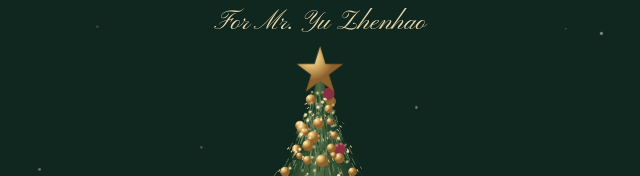
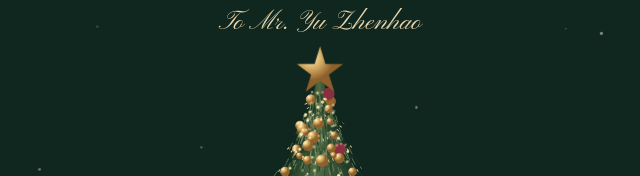
Before and after one commit to fanyu261-max/miss-summer, a plain HTML site: page yu-zhenhao.html in a window 1280 px wide. Shown: the part 191-367 px from the top of the page, 320-960 px from the left. Drawn offline with Linux system fonts and the light colour scheme.

Commit message:
Unify the salutation on Yu Zhenhao’s original cover

```diff
--- a/yu-zhenhao.html
+++ b/yu-zhenhao.html
@@ -2,7 +2,7 @@
 <meta name="description" content="A little Christmas surprise from Miss Summer.">
 <meta property="og:type" content="website">
 <meta property="og:title" content="圣诞小惊喜">
-<meta property="og:description" content="Miss Summer 写给虞振豪先生的一封冬日来信。">
+<meta property="og:description" content="夏日小姐写给虞振豪先生的一封冬日来信。">
 <meta property="og:url" content="https://fanyu261-max.github.io/miss-summer/yu-zhenhao.html">
 <meta property="og:image" content="https://fanyu261-max.github.io/miss-summer/christmas-surprise.png">
 <meta property="og:image:width" content="600">
@@ -166,7 +166,7 @@ html:is(:lang(zh),:lang(ja),:lang(ko)) .sign-off{font-size:17px}
   <span class="language-more"><select id="card-language" aria-label="Choose card language">
     <option value="en">English</option><option value="zh">中文</option><option value="ja">日本語</option><option value="ko">한국어</option><option value="fr">Français</option><option value="it">Italiano</option><option value="es">Español</option><option value="de">Deutsch</option>
   </select></span>
-</div><div class="snow" aria-hidden="true"></div><section class="active"><small data-copy="edition">CHRISTMAS CORRESPONDENCE · 2026</small><h1 class="script" data-copy="title">A Winter Letter</h1><div class="script" style="font-size:27px" data-copy="recipient">For Mr. Yu Zhenhao</div><div class="treeholder" role="img" aria-label="A lit Christmas tree with wrapped Christmas presents."></div><button class="env" type="button" aria-label="Open the letter for Yu Zhenhao" onclick="startMusic();playEnvelopeSound();page(1)"><span class="seal script" aria-hidden="true">S</span><span class="address script" data-copy="address">To Mr. Yu Zhenhao</span></button><i data-copy="hint">A little Christmas surprise...</i></section><section><div class="letter-sheet">
+</div><div class="snow" aria-hidden="true"></div><section class="active"><small data-copy="edition">CHRISTMAS CORRESPONDENCE · 2026</small><h1 class="script" data-copy="title">A Winter Letter</h1><div class="script" style="font-size:27px" data-copy="recipient">To Mr. Yu Zhenhao</div><div class="treeholder" role="img" aria-label="A lit Christmas tree with wrapped Christmas presents."></div><button class="env" type="button" aria-label="Open the letter for Yu Zhenhao" onclick="startMusic();playEnvelopeSound();page(1)"><span class="seal script" aria-hidden="true">S</span><span class="address script" data-copy="address">To Mr. Yu Zhenhao</span></button><i data-copy="hint">A little Christmas surprise...</i></section><section><div class="letter-sheet">
 <div class="letter-scroll" aria-hidden="true"><div class="scroll-roll"></div><svg class="scroll-twine" viewBox="0 0 104 78" focusable="false">
   <path d="M45 12q-4 17 1 39m4-39q-3 17 2 39m3-38q-3 18 1 38M52 34C31 16 20 23 25 32c4 7 17 6 27 2 16-17 29-16 29-8-1 8-15 11-29 8-3 13-12 17-18 30m18-30c6 11 16 16 27 20" fill="none" stroke="#816242" stroke-width="3.4" stroke-linecap="round"/>
   <path d="M45 12q-4 17 1 39m4-39q-3 17 2 39m3-38q-3 18 1 38M52 34C31 16 20 23 25 32c4 7 17 6 27 2 16-17 29-16 29-8-1 8-15 11-29 8-3 13-12 17-18 30m18-30c6 11 16 16 27 20" fill="none" stroke="#c6a67c" stroke-width="1" stroke-linecap="round" stroke-dasharray="1.1 1.5"/>
@@ -379,7 +379,7 @@ async function playEnvelopeSound() {
 </script><script>
 const letterLanguages = {
   en: {
-    edition: 'CHRISTMAS CORRESPONDENCE · 2026', title: 'A Winter Letter', recipientName: 'Yu Zhenhao', recipient: 'For Mr. Yu Zhenhao', address: 'To Mr. Yu Zhenhao', hint: 'A little Christmas surprise...', wishes: '✧ CHRISTMAS WISHES ✧', salutation: 'Dear Yu Zhenhao,',
+    edition: 'CHRISTMAS CORRESPONDENCE · 2026', title: 'A Winter Letter', recipientName: 'Yu Zhenhao', recipient: 'To Mr. Yu Zhenhao', address: 'To Mr. Yu Zhenhao', hint: 'A little Christmas surprise...', wishes: '✧ CHRISTMAS WISHES ✧', salutation: 'Dear Yu Zhenhao,',
     letter: 'Merry Christmas, darling.\n\nMay success, good health and a little magic follow you wherever you go.\n\nStay wonderfully you.',
     signoff: 'With love & Christmas magic,', signature: 'Miss Summer', closingSignature: 'Miss Summer', next: 'One last wish →', christmas: 'CHRISTMAS · MMXXVI', greeting: 'Merry Christmas', warm: 'May your winter be\nwarm and wonderful.', footer: 'With warmest wishes', readAgain: 'Read again', penOn: 'Pen sound · on', penOff: 'Pen sound · off', languages: 'Choose card language',
   },
```
